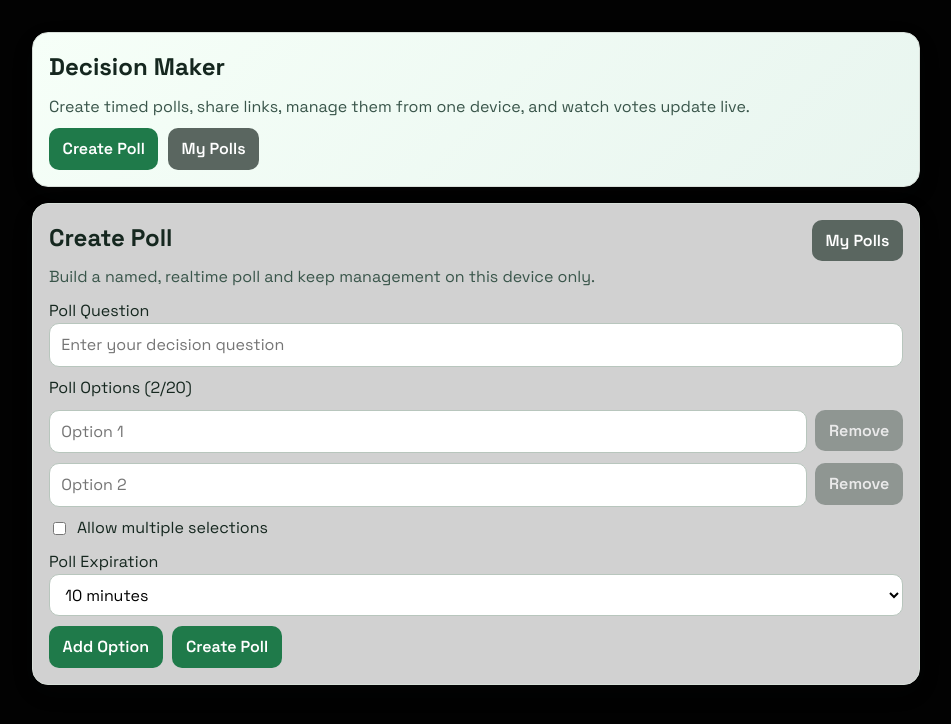
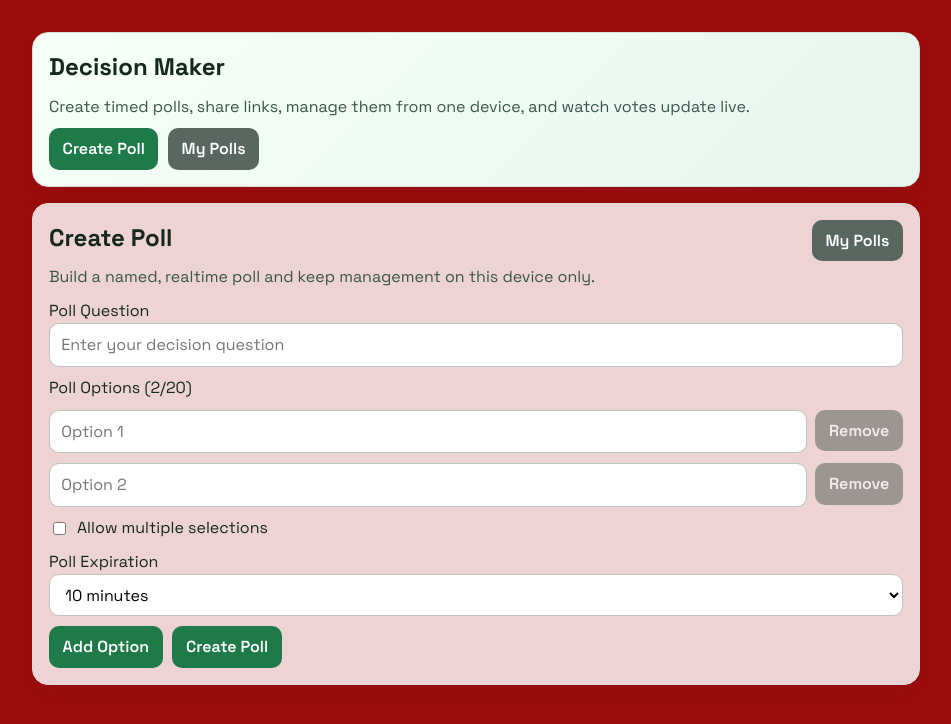
Before and after one commit to VivekNandimandalam/Decision-Maker, a React (Vite) app in the folder frontend/: page / in a window 1280 px wide. Shown: the top 724 px of the page, without its empty margins (164-1115 px from the left). Built offline with nearby package versions, Linux system fonts and the light colour scheme.

Commit message:
Change background color

```diff
--- a/frontend/src/index.css
+++ b/frontend/src/index.css
@@ -19,7 +19,7 @@ body {
   margin: 0;
   min-width: 320px;
   min-height: 100vh;
-  background: #020202;
+  background: #9d0c0c;
 }
 
 a {
```
